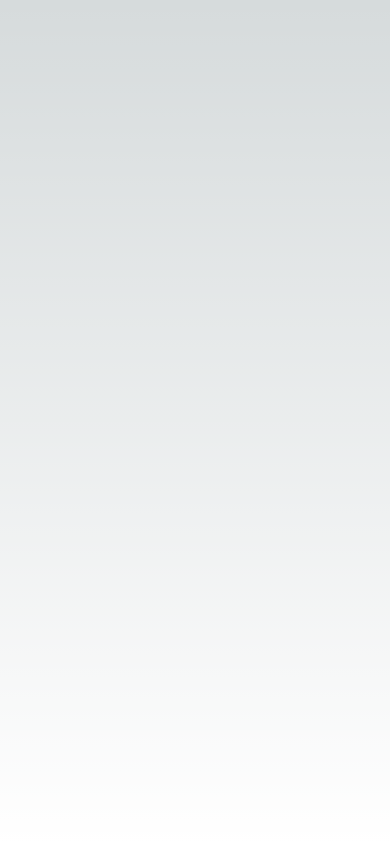
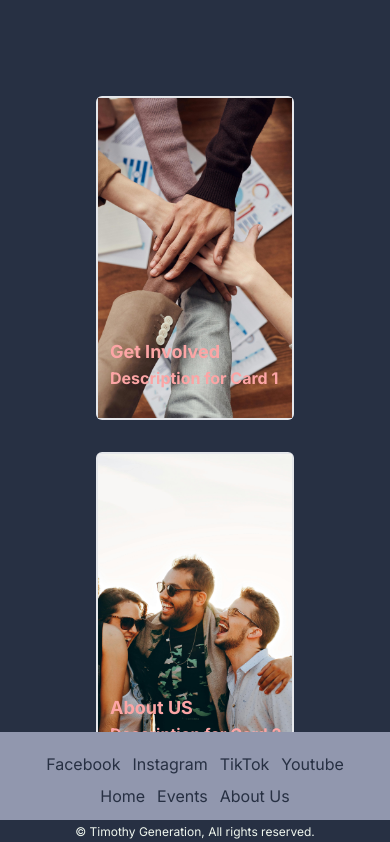
Before and after one commit to Janet-T1/TimothyGen, a Next.js app in the folder timothy-gen/: page / in a window 390 px wide. Shown: the top 842 px of the page. Built offline with nearby package versions, Linux system fonts and the light colour scheme.

Commit message:
footer added

```diff
--- a/timothy-gen/src/app/aboutus/page.js
+++ b/timothy-gen/src/app/aboutus/page.js
@@ -1,4 +1,3 @@
-// `app/dashboard/page.js` is the UI for the `/dashboard` URL
 export default function Page() {
     return <h1>Hello, About us Page!</h1>
   }
--- a/timothy-gen/src/app/cards/page.js
+++ b/timothy-gen/src/app/cards/page.js
@@ -1,5 +1,5 @@
 // pages/index.js
-import Card from "../components/card";
+import Card from "../components/Card";
 import friends from "../../../public/images/friends.jpg";
 import events from "../../../public/images/events.jpg";
 import getInvolved from "../../../public/images/getinvolved.jpg";
@@ -29,7 +29,7 @@ const Page = () => {
 
   return (
     // renders the data using the card component. Found in the components folder,
-    <div className="flex gap-8 justify-center m-3 flex-col sm:flex-row">
+    <div className="flex gap-8 justify-center flex-col sm:flex-row">
       {data.map((item) => (
         <Card
           key={item.id}
--- /dev/null
+++ b/timothy-gen/src/app/components/Footer.js
@@ -0,0 +1,36 @@
+import React from 'react';
+import Link from 'next/link';
+// import Home from '../page'
+// import AboutUs from '../aboutus/page'
+// import Events from '../events/page'
+
+const Footer = () => {
+
+        return (
+            <div className=' bottom-0 absolute '>
+                {/* parent container for the footer */}
+                <div className='w-screen py-5 bg-teritary flex flex-col '>
+                    {/* div parent for icons and page lists */}
+
+                    <ul className='flex text-primary justify-center gap-3'>
+                        <li>Facebook</li>
+                        <li>Instagram</li>
+                        <li>TikTok</li>
+                        <li>Youtube</li>
+                    </ul>
+                    <ul className='flex justify-center gap-3 mt-2 text-primary mb-4'>
+                        <li><Link href='/'>Home</Link></li>
+                        <li><Link href='../aboutus'>Events</Link></li>
+                        <li><Link href='../events'>About Us</Link></li>
+                    </ul>
+                    {/* div for copyright */}
+                    <div className='bg-primary text-secondary p-1 w-screen text-center sm:text-sm text-xs fixed bottom-0'>
+                        <p>&copy; Timothy Generation, All rights reserved. </p>
+                    </div>
+                </div>
+            </div>
+        );
+
+}
+
+export default Footer;
--- /dev/null
+++ b/timothy-gen/src/app/events/page.js
@@ -0,0 +1,3 @@
+export default function Page() {
+    return <h1>Hello, Events Page!</h1>
+  }
--- a/timothy-gen/src/app/globals.css
+++ b/timothy-gen/src/app/globals.css
@@ -6,26 +6,24 @@
 
 :root {
   --foreground-rgb: 0, 0, 0;
-  --background-start-rgb: 214, 219, 220;
-  --background-end-rgb: 255, 255, 255;
+  /* --background-start-rgb: 214, 219, 220;
+  --background-end-rgb: 255, 255, 255; */
+  --background: #273043;
 }
 
 @media (prefers-color-scheme: dark) {
   :root {
     --foreground-rgb: 255, 255, 255;
-    --background-start-rgb: 0, 0, 0;
-    --background-end-rgb: 0, 0, 0;
+    /* --background-start-rgb: 0, 0, 0;
+    --background-end-rgb: 0, 0, 0; */
+    --background: #273043;
   }
 }
 
 body {
   color: rgb(var(--foreground-rgb));
-  background: linear-gradient(
-      to bottom,
-      transparent,
-      rgb(var(--background-end-rgb))
-    )
-    rgb(var(--background-start-rgb));
+  background: var(--background);
+
 }
 
 @layer utilities {
--- a/timothy-gen/src/app/layout.js
+++ b/timothy-gen/src/app/layout.js
@@ -1,5 +1,6 @@
 import { Inter } from "next/font/google";
 import "./globals.css";
+import Footer from './components/Footer'
 
 const inter = Inter({ subsets: ["latin"] });
 
@@ -12,6 +13,7 @@ export default function RootLayout({ children }) {
   return (
     <html lang="en">
       <body className={inter.className}>{children}</body>
+      <Footer/>
     </html>
   );
 }
--- a/timothy-gen/src/app/page.js
+++ b/timothy-gen/src/app/page.js
@@ -1,7 +1,10 @@
+import Footer from './components/Footer.js'
+import Cards from './cards/page.js'
+
 export default function Home() {
   return (
-    <main className="flex min-h-screen flex-col items-center justify-between p-24">
-
+    <main  className="flex min-h-screen flex-col items-center justify-between p-24">
+      <Cards/>
     </main>
   );
 }
--- a/timothy-gen/tailwind.config.js
+++ b/timothy-gen/tailwind.config.js
@@ -16,6 +16,12 @@ module.exports = {
         smalltext: ['Inter', 'sans-serif'],
         bigtext: ['Montserrat', 'sans-serif'],
       },
+      colors: {
+        'primary': '#273043',
+        'secondary': '#EFF6EE',
+        'teritary': '#9197AE',
+        'fourth': '#F02D3A'
+      },
     },
   },
   plugins: [],
```
